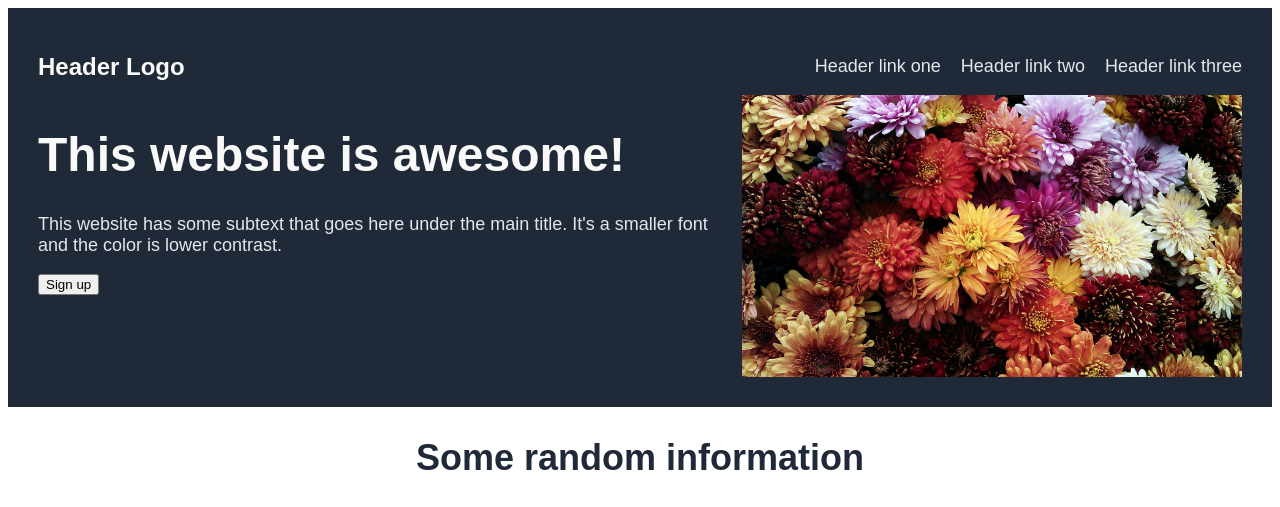
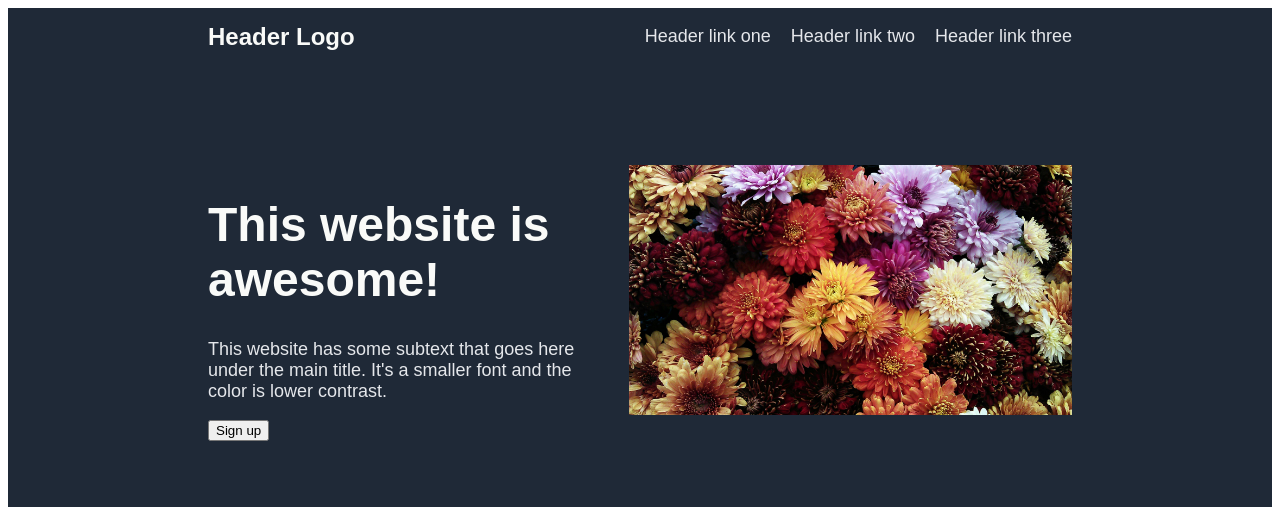
Before and after one commit to Karlie22/landing-page, a plain HTML site: page index.html in a window 1280 px wide. Shown: the top 507 px of the page. Drawn offline with Linux system fonts and the light colour scheme.

Commit message:
Adjust header's paddings and margins

```diff
--- a/index.html
+++ b/index.html
@@ -24,7 +24,7 @@
     <p class="subtext">This website has some subtext that goes here under the main title. It's a smaller font and the color is lower contrast.</p>
     <button type="submit" class="button1">Sign up</button>
   </div>
-    <img class="flower1" src="./images/pexels-saifullah-hafeel-1158783.jpg" alt="colorful flowers" width="500px">
+    <img class="flower1" src="./images/pexels-saifullah-hafeel-1158783.jpg" alt="colorful flowers" width="500px" height="250px">
   </header>
 </div>
 <div class="randominfo">
--- a/style.css
+++ b/style.css
@@ -2,7 +2,7 @@
 .header {
     background-color: #1f2937;
     font-family: Arial, Helvetica, sans-serif;
-    padding: 30px;
+    padding: 0px 200px 100px;
 }
 
 .logo {
@@ -22,10 +22,16 @@ ul,.subtext{
     font-size: 48px;
     font-weight: 800;
 }
+
+.text {
+    padding-right: 50px;
+}
+
 .container {
     display: flex;
     justify-content: space-between;
     align-items: center;
+    margin-bottom: 100px;
 }
 
 ul {
```
